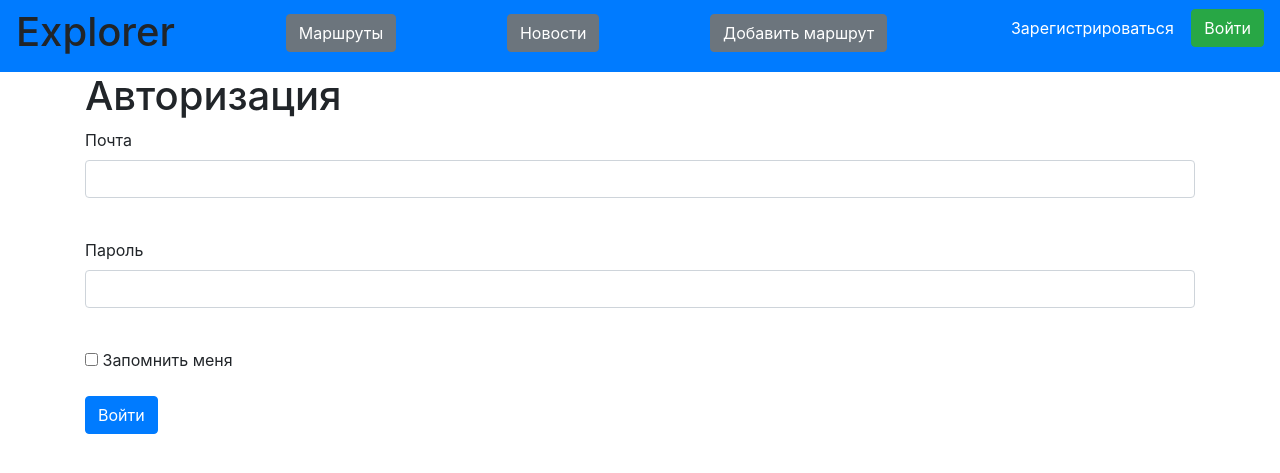
After one commit to sircuspelle/third, a Flask app: page /login in a window 1280 px wide. The commit adds this page. Shown: the top 473 px of the page. Run offline with Flask 3, Linux system fonts and the light colour scheme; some libraries are stand-ins or nearby versions.

Commit message:
устранил баг с авторизацией

```diff
--- a/data/users.py
+++ b/data/users.py
@@ -1,4 +1,5 @@
 import datetime
+from flask_login import UserMixin
 
 import sqlalchemy
 from sqlalchemy import orm
@@ -8,7 +9,7 @@ from .db_session import SqlAlchemyBase
 from werkzeug.security import check_password_hash, generate_password_hash
 
 
-class User(SqlAlchemyBase):
+class User(SqlAlchemyBase, UserMixin):
     __tablename__ = 'users'
 
     id = sqlalchemy.Column(sqlalchemy.Integer, primary_key=True, autoincrement=True)
--- a/main.py
+++ b/main.py
@@ -1,12 +1,12 @@
 from flask import Flask, redirect, render_template
-from flask_login import login_required, LoginManager, login_user
+from flask_login import login_required, LoginManager, login_user, logout_user
 
 from data import db_session
 from data.users import User
 from data.cards import Card
 
 from forms.authorizer_forms import RegisterForm, LoginForm
-# from forms.card_form import CardsForm
+from forms.card_form import CardsForm
 
 app = Flask(__name__)
 app.config['SECRET_KEY'] = 'yandexlyceum_secret_key'
@@ -72,24 +72,32 @@ def login():
 @login_required
 def add_news():
     pass
-#    form = CardsForm()
-#    if form.validate_on_submit():
-#        db_sess = db_session.create_session()
-#        cards = Card()
-#        cards.title = form.title.data
-#        cards.region = form.region.data
-#        cards.place = form.place.data
-#        cards.longest = form.longest.data
-#        db_sess.add(cards)
-#        db_sess.commit()
-#        return redirect('/')
-#    return render_template('card.html', title='Добавление Маршрут',
-#                           form=form)
+    form = CardsForm()
+    if form.validate_on_submit():
+        db_sess = db_session.create_session()
+        cards = Card()
+        cards.title = form.title.data
+        cards.region = form.region.data
+        cards.place = form.place.data
+        cards.longest = form.longest.data
+        db_sess.add(cards)
+        db_sess.commit()
+        return redirect('/')
+    return render_template('card.html', title='Добавление Маршрут',
+                           form=form)
+
+
+@app.route('/logout')
+@login_required
+def logout():
+    logout_user()
+    return redirect("/")
 
 
 def main():
     db_session.global_init("db/blogs.db")
     app.run()
 
+
 if __name__ == '__main__':
     main()
--- a/templates/base.html
+++ b/templates/base.html
@@ -17,10 +17,11 @@
         <h2><a href="index_news" class="btn btn-secondary">Новости</a></h2>
         <h2><a href="card" class="btn btn-secondary">Добавить маршрут</a></h2>
         {% if current_user.is_authenticated %}
-            <a class="navbar-brand" href="/logout">{{ current_user.name }}</a>
+            <a class="navbar-brand" href="/logout">{{ current_user.nickname }}</a>
         {% else %}
             <p>
-                <a class="btn btn-primary " href="/register">Авторизоваться</a>
+                <a class="btn btn-primary " href="/register">Зарегистрироваться</a>
+                <a class="btn btn-success" href="/login">Войти</a>
             </p>
         {% endif %}
     </nav>
--- /dev/null
+++ b/templates/login.html
@@ -0,0 +1,29 @@
+{% extends "base.html" %}
+
+{% block content %}
+    <h1>Авторизация</h1>
+    <form action="" method="post">
+        {{ form.hidden_tag() }}
+        <p>
+            {{ form.email.label }}<br>
+            {{ form.email(class="form-control", type="email") }}<br>
+            {% for error in form.email.errors %}
+                <div class="alert alert-danger" role="alert">
+                    {{ error }}
+                </div>
+            {% endfor %}
+        </p>
+        <p>
+            {{ form.password.label }}<br>
+            {{ form.password(class="form-control", type="password") }}<br>
+            {% for error in form.password.errors %}
+                <div class="alert alert-danger" role="alert">
+                    {{ error }}
+                </div>
+            {% endfor %}
+        </p>
+        <p>{{ form.remember_me() }} {{ form.remember_me.label }}</p>
+        <p>{{ form.submit(type="submit", class="btn btn-primary") }}</p>
+        <div>{{ message }}</div>
+    </form>
+{% endblock %}
--- a/templates/register.html
+++ b/templates/register.html
@@ -58,7 +58,7 @@
             </p>
         {% endfor %}
     </p>
-    <p>{{ form.submit(type="submit", class="btn btn-primary") }}  <a class="btn btn-primary " href="/login">Авторизоваться</a></p>
+    <p>{{ form.submit(type="submit", class="btn btn-primary") }}</p>
     {{message}}
 </form>
 {% endblock %}
```
Also changed, not shown: db/blogs.db.
